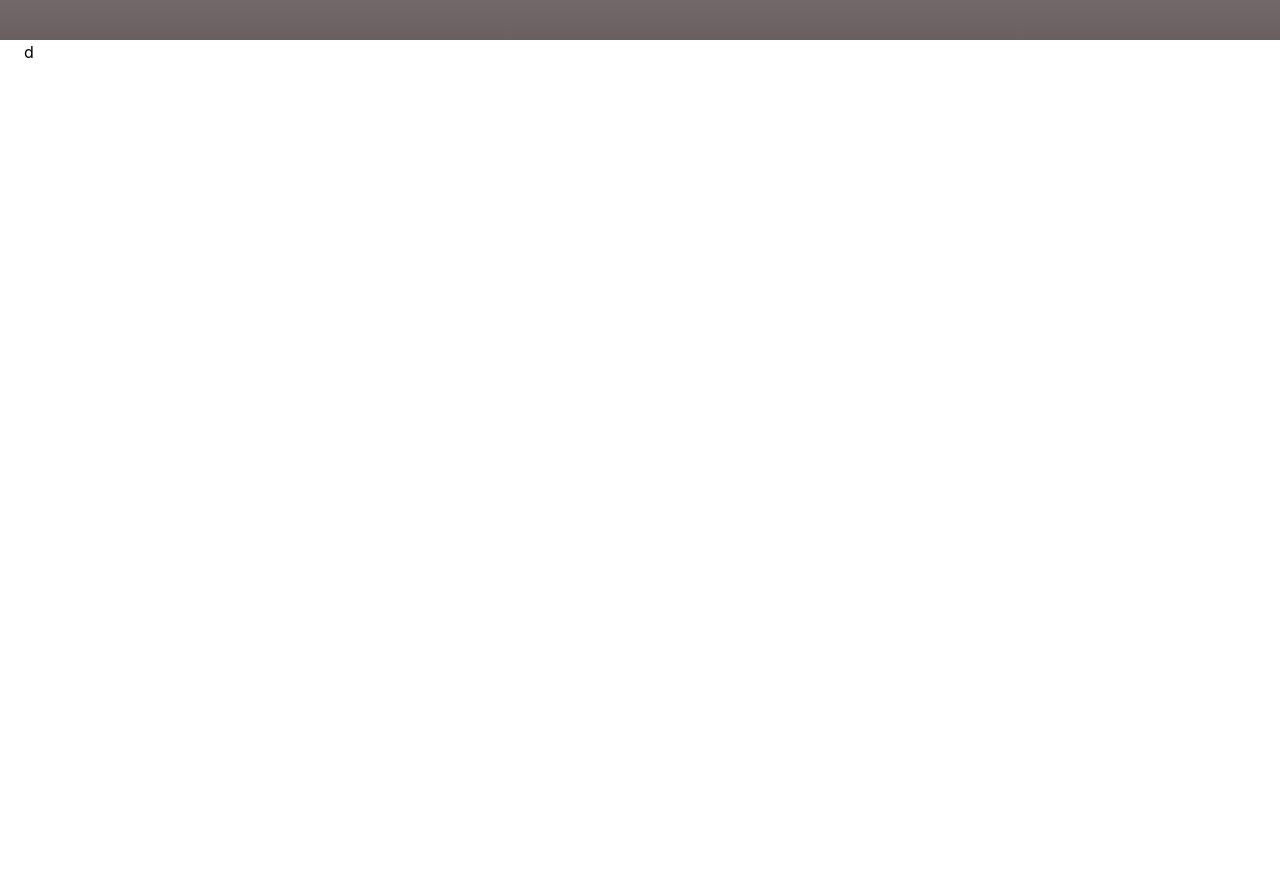
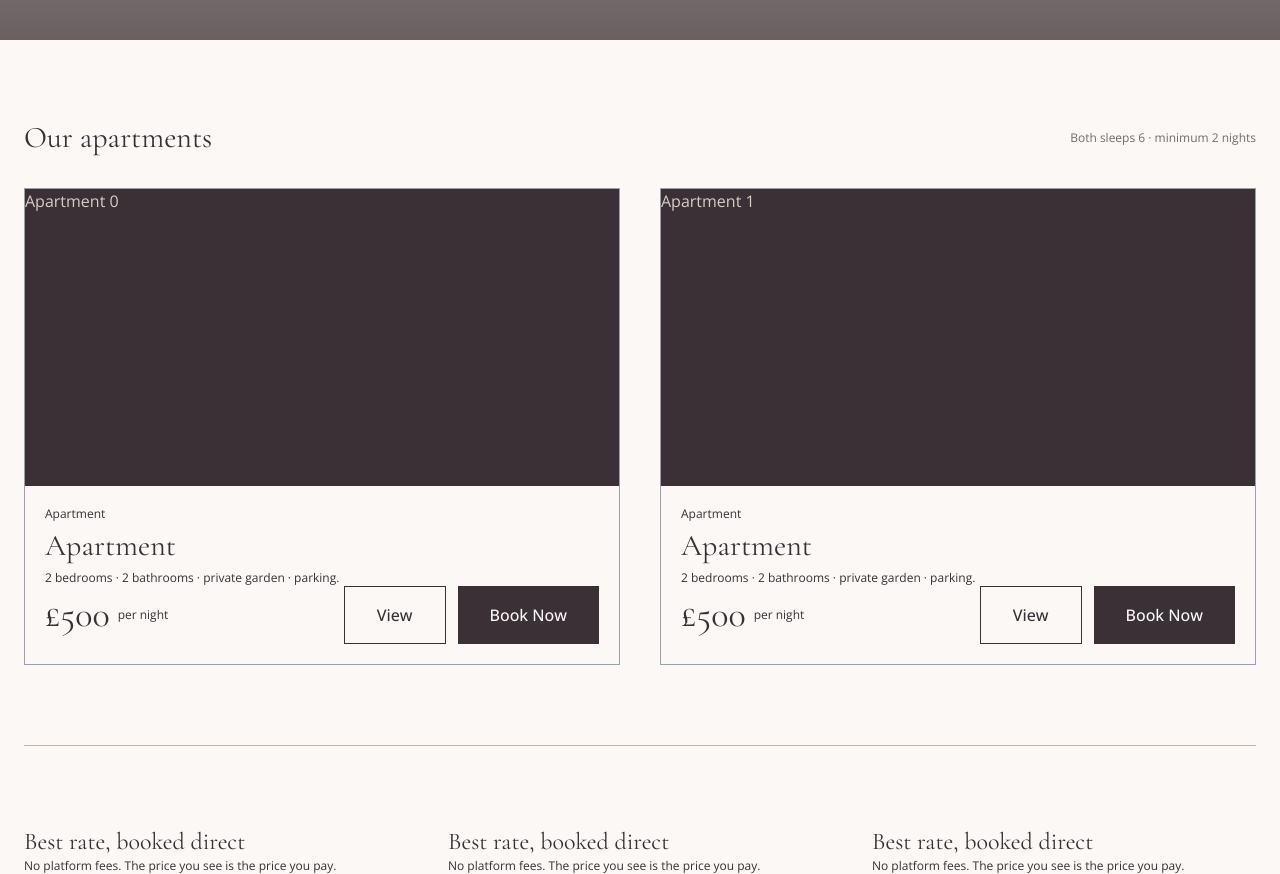
Before and after one commit to sammy9514/serenity, a React (Vite) app in the folder serenity-fe/: page / in a window 1280 px wide. Shown: the part 760-1634 px from the top of the page. Before the commit the page ends 824 px from the top, so only its background shows below. Built offline with nearby package versions, Linux system fonts and the light colour scheme.

Commit message:
feat:apartment section and listing

```diff
--- a/serenity-fe/src/App.tsx
+++ b/serenity-fe/src/App.tsx
@@ -1,12 +1,15 @@
+import AvailableApt from "./components/AvailableApt";
 import Header from "./components/Header";
 import Hero from "./components/Hero";
 
 const App = () => {
   return (
-    <div className="w-full min-h-screen  ">
+    <div className="w-full min-h-screen font-body">
       <Header />
       <Hero />
-      <div className=" mx-auto max-w-page px-6 ">d</div>
+      <div className=" mx-auto max-w-page px-6 ">
+        <AvailableApt />
+      </div>
     </div>
   );
 };
--- /dev/null
+++ b/serenity-fe/src/components/AvailableApt.tsx
@@ -0,0 +1,61 @@
+import Button from "./Button";
+
+const AvailableApt = () => {
+  return (
+    <section className="mt-20  ">
+      <div className=" flex justify-between mb-8 items-center">
+        <h2 className="font-display text-3xl  ">Our apartments</h2>
+        <p className="text-xs text-ink/70 ">Both sleeps 6 · minimum 2 nights</p>
+      </div>
+      <div className="grid grid-cols-2 gap-10">
+        {Array.from({ length: 2 }, (_, i) => (
+          <div className=" border border-gray-400  ">
+            <div className="w-full aspect-6/3 bg-ink text-taupe ">
+              Apartment {i}
+            </div>
+            <div className="p-5">
+              <p className="text-xs">Apartment</p>
+              <h3 className="font-display text-3xl my-1.5 ">Apartment</h3>
+              <p className="text-xs">
+                2 bedrooms · 2 bathrooms · private garden · parking.
+              </p>
+              <div className="flex justify-between">
+                <div className="flex gap-2 items-center">
+                  <p className="text-4xl font-display ">£500</p>
+                  <span className="text-xs">per night</span>
+                </div>
+                <div className="flex gap-3">
+                  <Button variant="secondary" children="View" />
+                  <Button variant="primary" children="Book Now" />
+                </div>
+              </div>
+            </div>
+          </div>
+        ))}
+      </div>
+      <div className="my-20 border-t border-line " />
+      <div className="grid grid-cols-3 gap-10">
+        <div>
+          <h4 className="font-display text-2xl ">Best rate, booked direct</h4>
+          <p className="text-xs">
+            No platform fees. The price you see is the price you pay.
+          </p>
+        </div>
+        <div>
+          <h4 className="font-display text-2xl ">Best rate, booked direct</h4>
+          <p className="text-xs">
+            No platform fees. The price you see is the price you pay.
+          </p>
+        </div>
+        <div>
+          <h4 className="font-display text-2xl ">Best rate, booked direct</h4>
+          <p className="text-xs">
+            No platform fees. The price you see is the price you pay.
+          </p>
+        </div>
+      </div>
+    </section>
+  );
+};
+
+export default AvailableApt;
--- /dev/null
+++ b/serenity-fe/src/components/Button.tsx
@@ -0,0 +1,14 @@
+type props = {
+  variant: "primary" | "secondary";
+  children: React.ReactNode;
+};
+
+const Button = ({ variant = "primary", children }: props) => {
+  const styles =
+    variant === "primary" ? "bg-ink text-cream" : "border border-ink text-ink";
+  return (
+    <button className={`py-4 px-8 font-medium ${styles} `}>{children}</button>
+  );
+};
+
+export default Button;
--- a/serenity-fe/src/components/Hero.tsx
+++ b/serenity-fe/src/components/Hero.tsx
@@ -1,21 +1,23 @@
+import Button from "./Button";
+
 const Hero = () => {
   return (
     <section className="relative bg-taupe text-cream font-body">
       <div className="absolute inset-0 bg-linear-to-t from-ink/70 via-ink/20 to-transparent" />
       <div className="relative mx-auto max-w-page h-175 px-6 flex justify-between items-end py-20">
         <div className="max-w-2xl">
-          <h4 className="text-sm text-line mb-3 uppercase tracking-widest ">
+          <h4 className="text-sm text-taupe mb-3 uppercase tracking-widest ">
             Two serviced apartments in london
           </h4>
           <h2 className="text-6xl font-display">
-            Spacious two-bedroom homes, ready for your stay{" "}
+            Spacious two-bedroom homes, ready for your stay
           </h2>
-          <p className="mt-3 max-w-lg">
+          <p className="mt-3 max-w-lg text-taupe">
             Each apartment sleeps six, with a full kitchen, private garden and
             parking. Book direct for the best rate.
           </p>
         </div>
-        <button className="py-4 px-8 bg-ink">Book Now</button>
+        <Button variant="primary" children="Book Now" />
       </div>
     </section>
   );
--- a/serenity-fe/src/index.css
+++ b/serenity-fe/src/index.css
@@ -1,4 +1,10 @@
 @import "tailwindcss";
+
+@layer base {
+  body {
+    @apply bg-cream text-ink font-body;
+  }
+}
 
 @theme {
   --color-ink: #3a3036;
```
